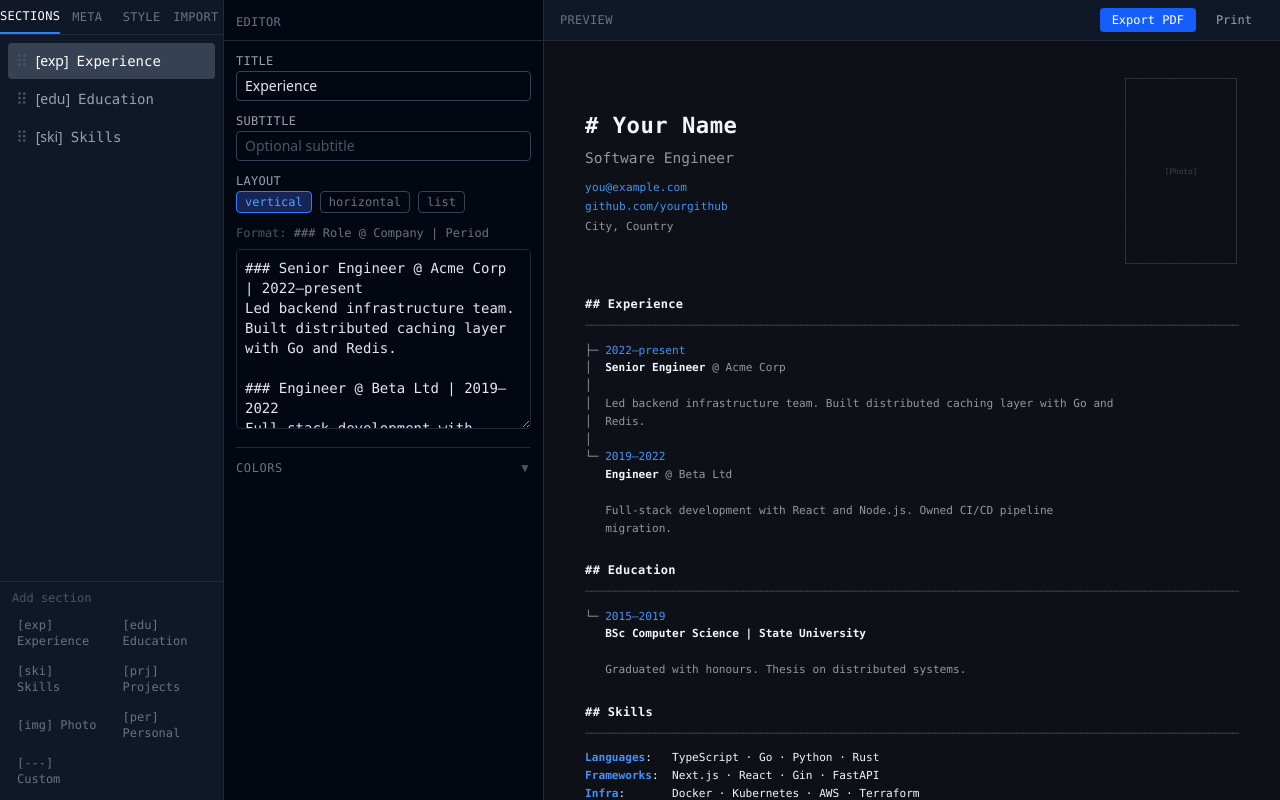
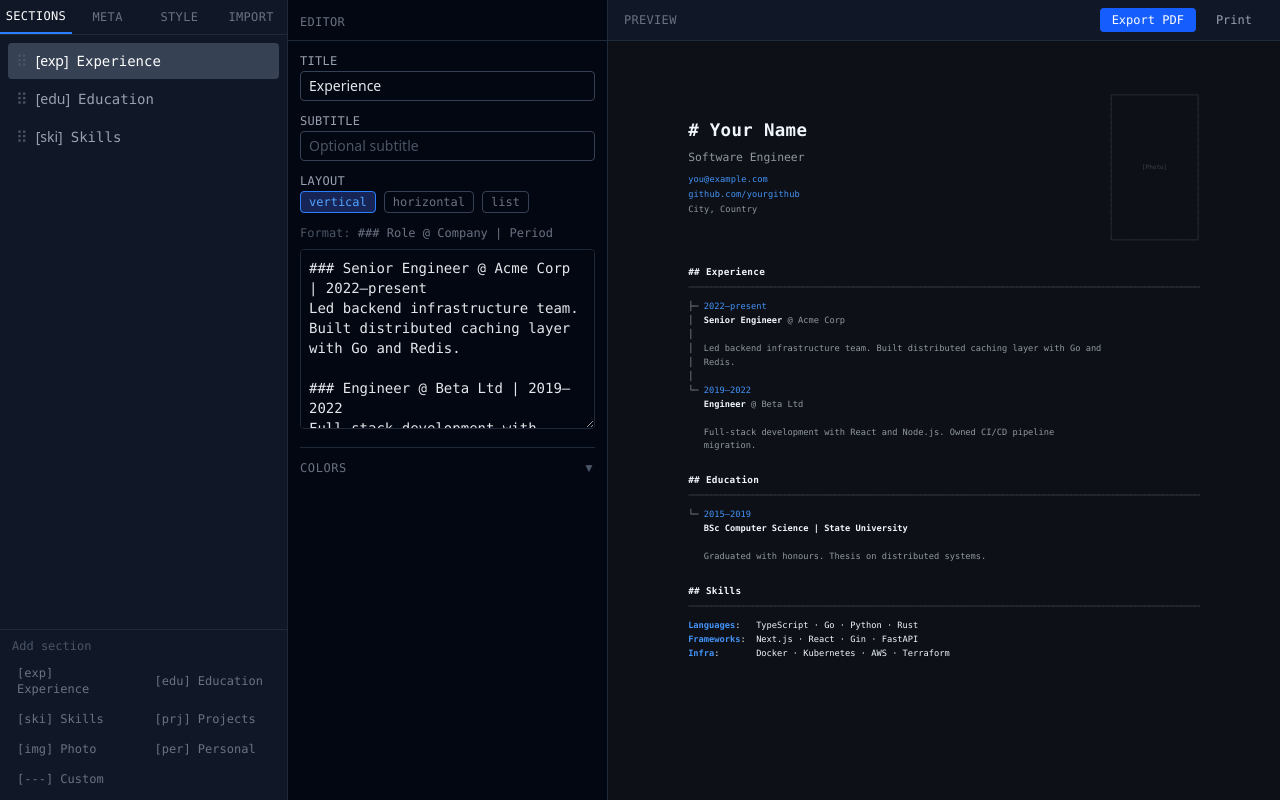
Before and after one commit to sudokku/cvgen, a Next.js app: page / in a window 1280 px wide. Built offline with nearby package versions, Linux system fonts and the light colour scheme.

Commit message:
fix(preview): widen sidebar, fix A4 padding, fix duplicate React keys

```diff
--- a/src/app/page.tsx
+++ b/src/app/page.tsx
@@ -72,7 +72,7 @@ export default function Home() {
       {/* ── Desktop layout (md+) ─────────────────────────────────────── */}
       <div className="hidden md:flex h-full">
         {/* Left sidebar */}
-        <aside className="w-56 flex-shrink-0 border-r border-gray-800 flex flex-col bg-gray-900">
+        <aside className="w-72 flex-shrink-0 border-r border-gray-800 flex flex-col bg-gray-900">
           <div className="flex border-b border-gray-800 flex-shrink-0">
             {(['sections', 'meta', 'style', 'import'] as SidebarTab[]).map((tab) => (
               <button
--- a/src/components/Preview/CVPreview.tsx
+++ b/src/components/Preview/CVPreview.tsx
@@ -393,10 +393,10 @@ export function CVPreview({ cv }: Props) {
             )}
 
             <div style={{ marginTop: '10px', display: 'flex', flexDirection: 'column', gap: '2px' }}>
-              {contactLinks.map(({ label, href }) =>
+              {contactLinks.map(({ label, href }, i) =>
                 href ? (
                   <a
-                    key={label}
+                    key={i}
                     href={href}
                     target={href.startsWith('mailto') ? undefined : '_blank'}
                     rel="noreferrer"
@@ -405,7 +405,7 @@ export function CVPreview({ cv }: Props) {
                     {label}
                   </a>
                 ) : (
-                  <span key={label} style={{ color: style.mutedColor, letterSpacing: '0.01em' }}>
+                  <span key={i} style={{ color: style.mutedColor, letterSpacing: '0.01em' }}>
                     {label}
                   </span>
                 )
--- a/src/components/Preview/ScaledPreview.tsx
+++ b/src/components/Preview/ScaledPreview.tsx
@@ -6,6 +6,8 @@ import { CVPreview } from './CVPreview'
 
 // Must match the maxWidth set on #cv-preview in CVPreview.tsx
 const DESIGN_WIDTH = 860
+// Padding on each side around the page in the preview panel
+const PAGE_PADDING = 24
 
 /**
  * Renders CVPreview at its natural DESIGN_WIDTH, then zooms the whole block
@@ -21,7 +23,7 @@ export function ScaledPreview({ cv }: { cv: CV }) {
     const el = containerRef.current
     if (!el) return
     const obs = new ResizeObserver(([entry]) => {
-      const w = entry.contentRect.width
+      const w = entry.contentRect.width - PAGE_PADDING * 2
       setZoom(w >= DESIGN_WIDTH ? 1 : w / DESIGN_WIDTH)
     })
     obs.observe(el)
@@ -29,7 +31,7 @@ export function ScaledPreview({ cv }: { cv: CV }) {
   }, [])
 
   return (
-    <div ref={containerRef} style={{ width: '100%' }}>
+    <div ref={containerRef} style={{ width: '100%', padding: PAGE_PADDING, boxSizing: 'border-box' }}>
       <div style={{ width: DESIGN_WIDTH, zoom, margin: '0 auto' }}>
         <CVPreview cv={cv} />
       </div>
```
